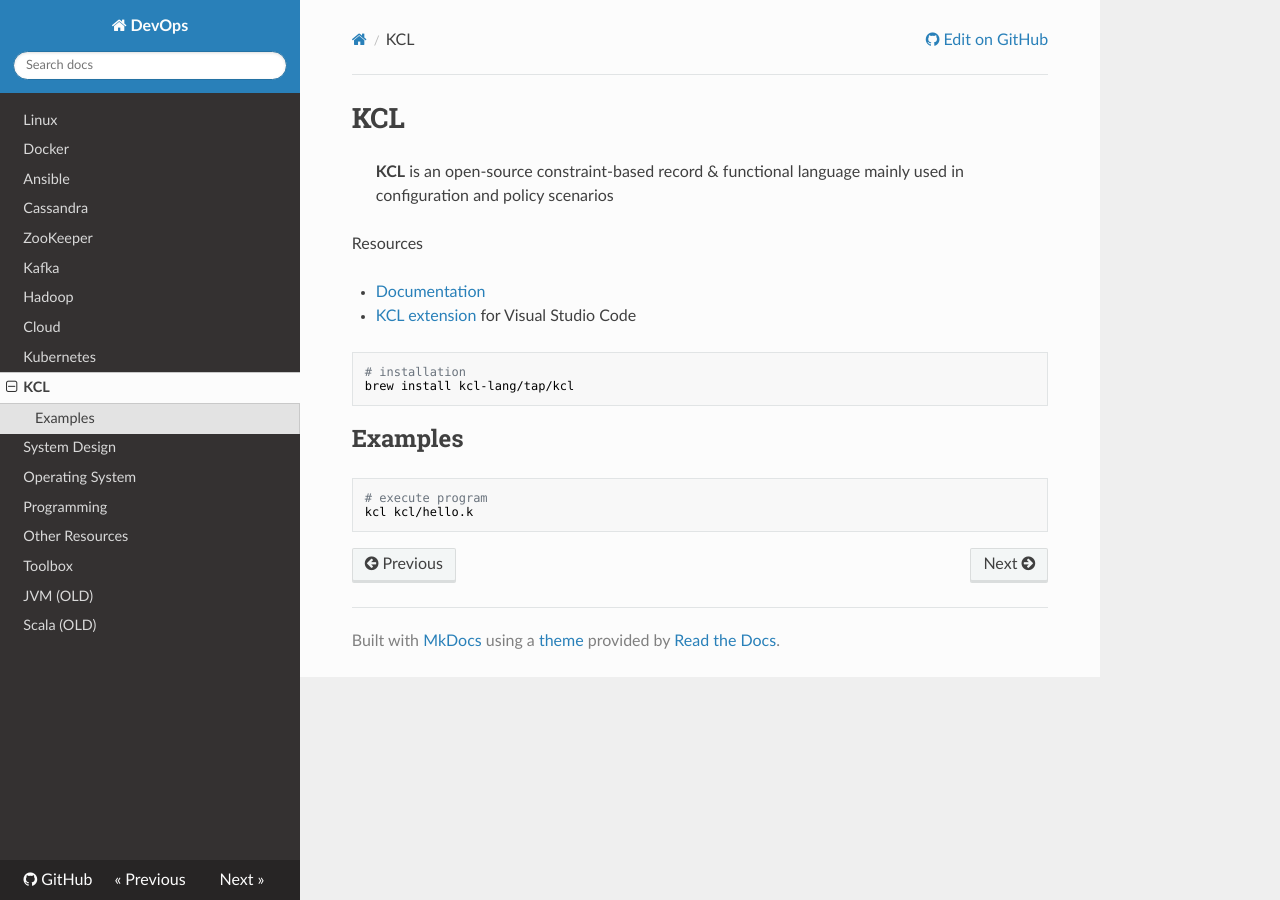
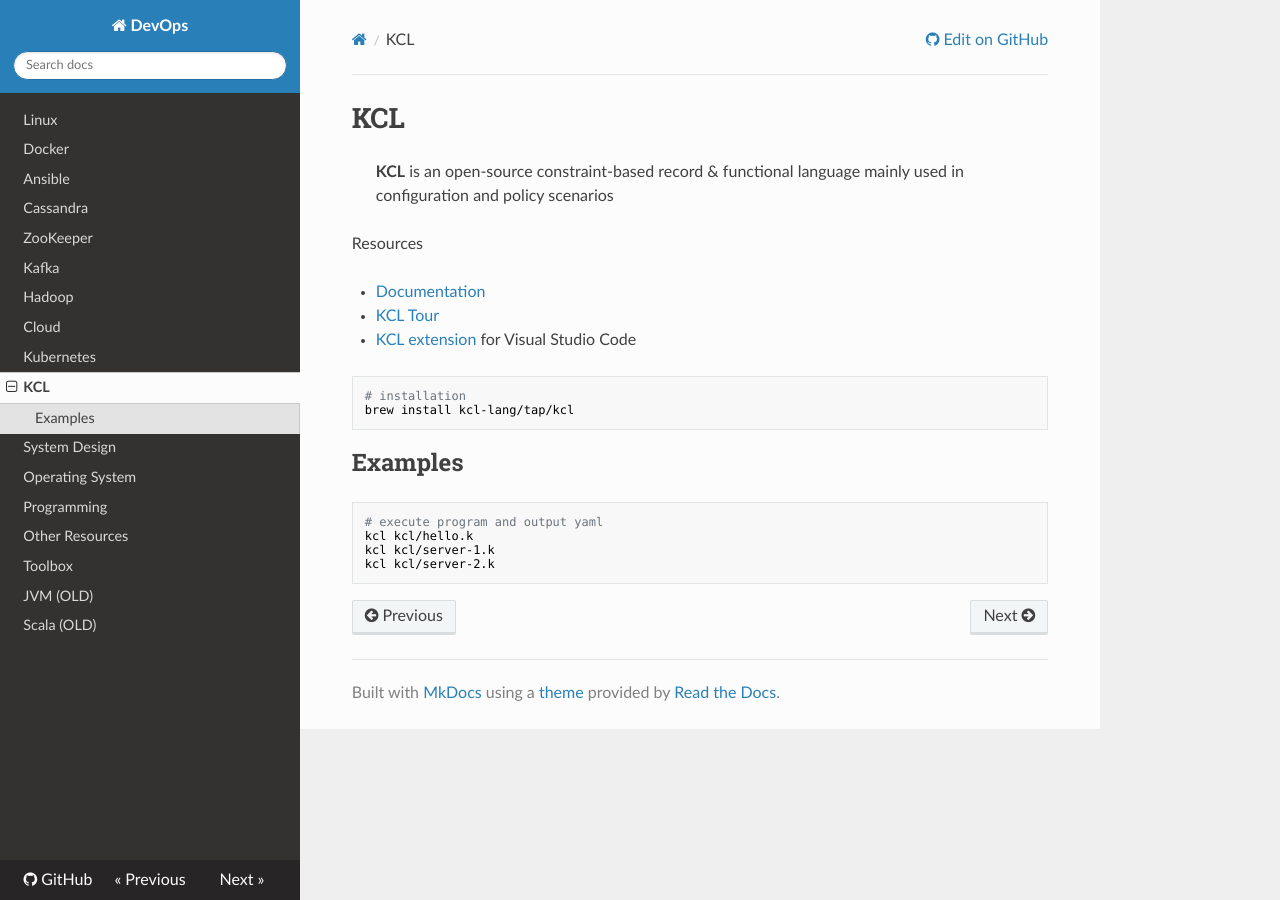
Before and after one commit to niqdev/devops, an MkDocs documentation site: the page built from docs/kcl.md, in a window 1280 px wide. Built offline with MkDocs 1.6.1, drawn with Linux system fonts in a browser that asks for light colours; nearby versions of some CDN libraries.

Commit message:
update kcl examples

````diff
--- a/docs/kcl.md
+++ b/docs/kcl.md
@@ -5,6 +5,7 @@
 Resources
 
 * [Documentation](https://www.kcl-lang.io)
+* [KCL Tour](https://www.kcl-lang.io/docs/reference/lang/tour)
 * [KCL extension](https://marketplace.visualstudio.com/items?itemName=kcl.kcl-vscode-extension) for Visual Studio Code
 
 ```sh
@@ -15,6 +16,8 @@ brew install kcl-lang/tap/kcl
 ## Examples
 
 ```sh
-# execute program
+# execute program and output yaml
 kcl kcl/hello.k
+kcl kcl/server-1.k
+kcl kcl/server-2.k
 ```
````
Also changed, not shown: 2 other files.
